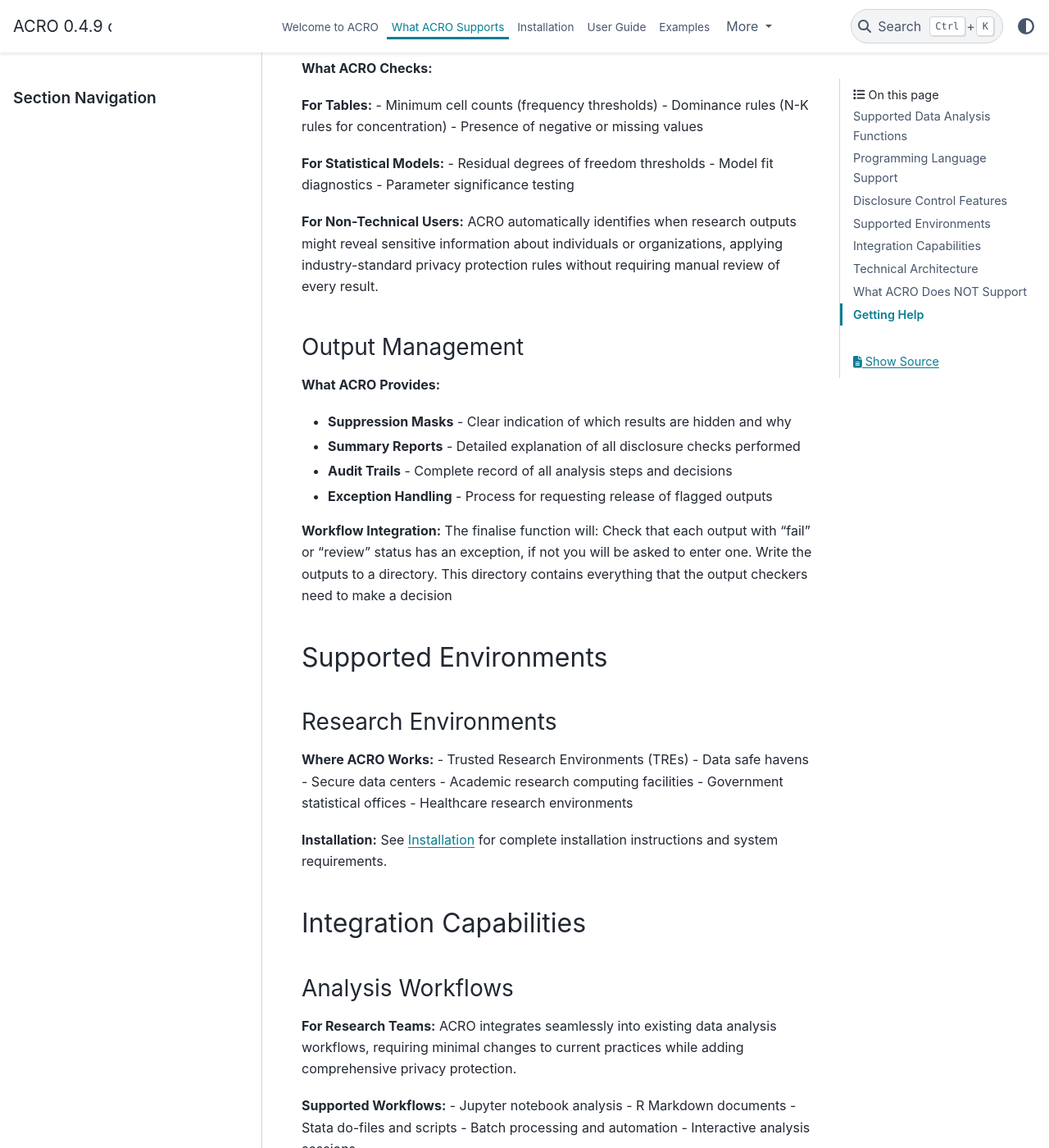
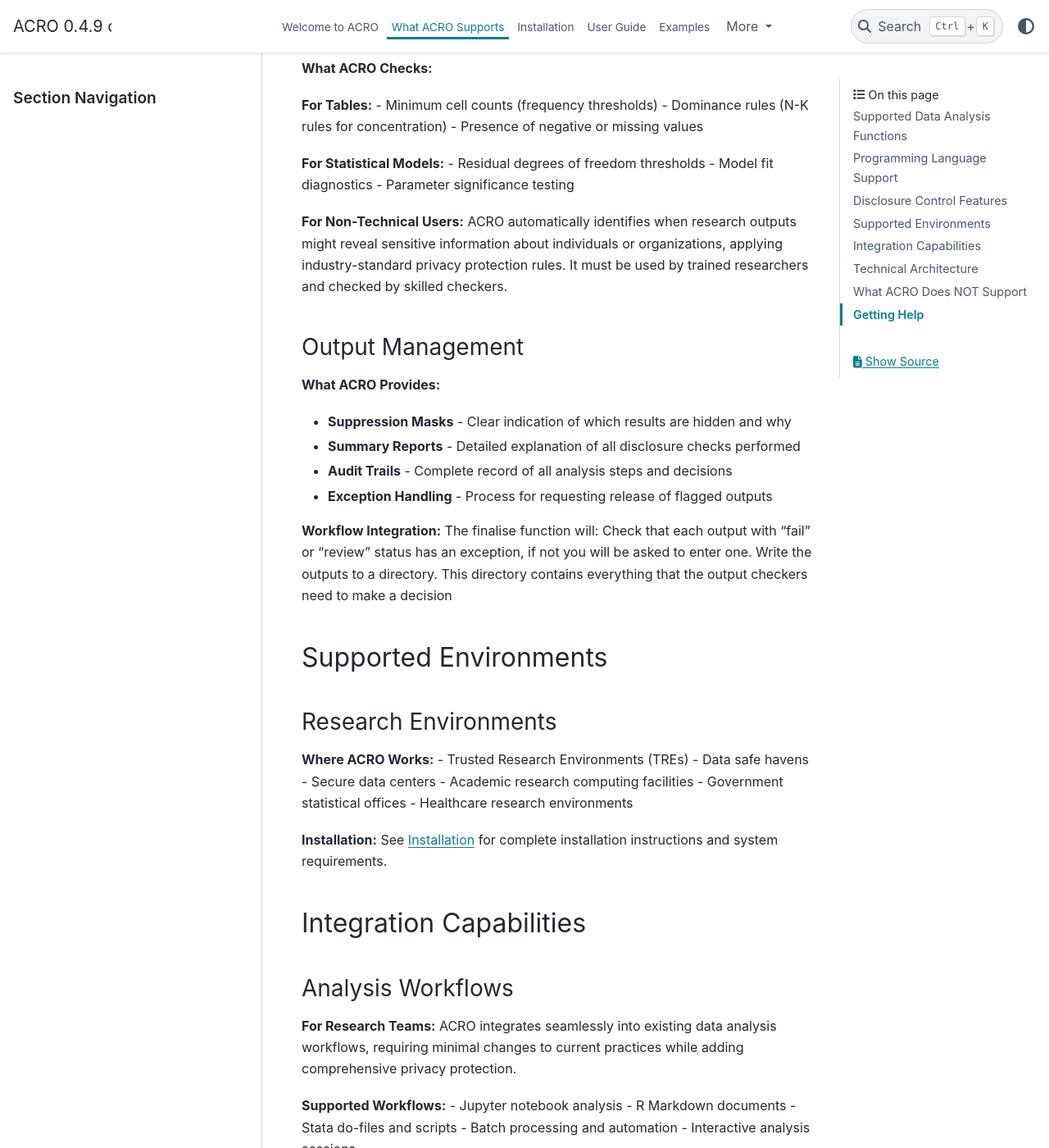
Before and after one commit to AI-SDC/ACRO, a Sphinx documentation site: the page built from docs/source/support.rst, in a window 1280 px wide and 1400 px high, scrolled down 2804 px. Shown: the whole window at 82% size. Built offline with Sphinx 7.4.7 and the PyData theme 0.15.4, drawn with Linux system fonts in a browser that asks for light colours; some of the changed text lies outside the part shown.

Commit message:
Update ACRO usage instructions and output formats
Clarify usage requirements for ACRO and remove PDF and HTML output mentions.

Signed-off-by: Jessica Ikechukwu <Jessica.Ikechukwu@uwe.ac.uk>

```diff
--- a/docs/source/support.rst
+++ b/docs/source/support.rst
@@ -124,7 +124,7 @@
 - Parameter significance testing
 
 **For Non-Technical Users:**
-ACRO automatically identifies when research outputs might reveal sensitive information about individuals or organizations, applying industry-standard privacy protection rules without requiring manual review of every result.
+ACRO automatically identifies when research outputs might reveal sensitive information about individuals or organizations, applying industry-standard privacy protection rules. It must be used by trained researchers and checked by skilled checkers.
 
 Output Management
 -----------------
```
Also changed, not shown: other parts of docs/source/support.rst (+0 -2 lines).
